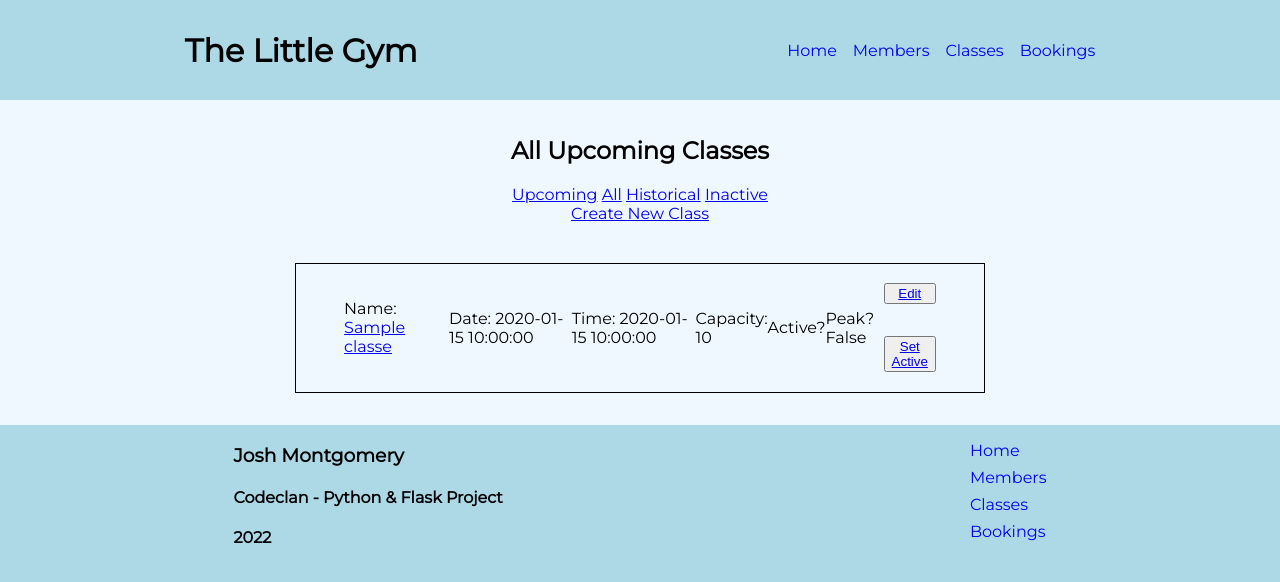
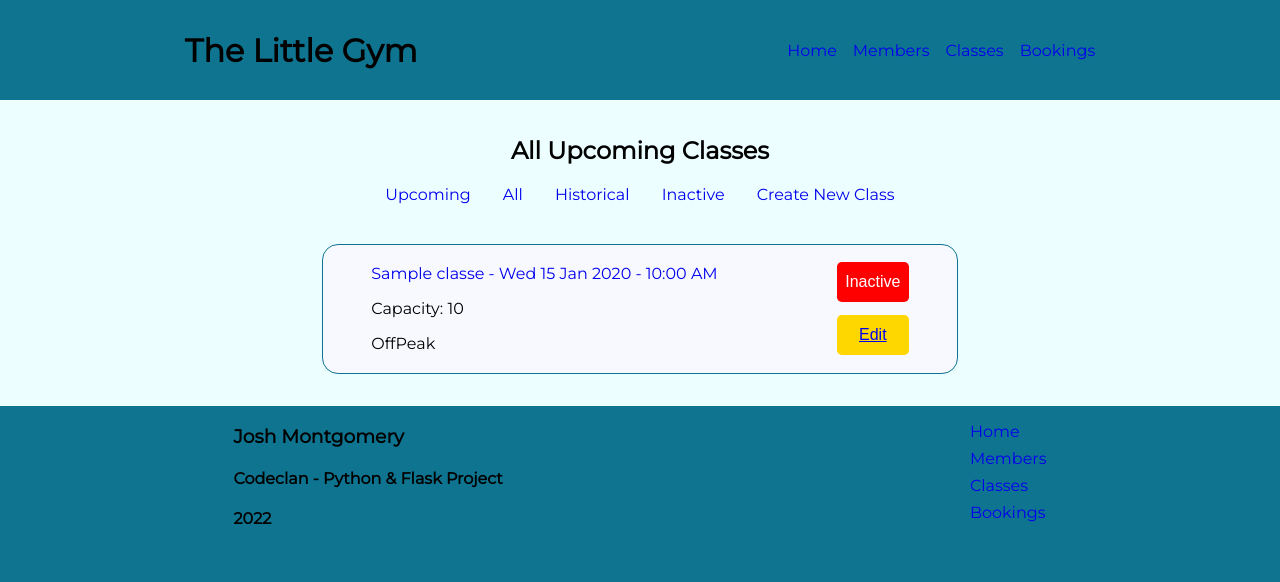
Before and after one commit to jomonty/python_project_gym_app, a Flask app: page /classes in a window 1280 px wide. Shown: the top 582 px of the page. Run offline with Flask 2, Linux system fonts and the light colour scheme; a database or web service that is not in the repository returns one stand-in record (values such as "Sample title"); some libraries are stand-ins or nearby versions.

Commit message:
class styling added

```diff
--- a/gym_app/console.py
+++ b/gym_app/console.py
@@ -24,13 +24,13 @@ for i in range(0,10):
     member = member_repo.save(member)
     members.append(member)
 
-gym_class_1 = GymClass('Zumba', date(2022, 12, 5), time(7, 0, 0), 10, True)
+gym_class_1 = GymClass('Zumba', date(2022, 12, 15), time(7, 0, 0), 10, True)
 gym_class_1 = gym_class_repo.save(gym_class_1)
-gym_class_2 = GymClass('Conditioning', date(2022, 12, 7), time(6, 0, 0), 5, True)
+gym_class_2 = GymClass('Conditioning', date(2022, 12, 19), time(6, 0, 0), 5, True)
 gym_class_2 = gym_class_repo.save(gym_class_2)
 gym_class_3 = GymClass('Yoga', date(2022, 12, 9), time(9, 0, 0), 8, True)
 gym_class_3 = gym_class_repo.save(gym_class_3)
-gym_class_4 = GymClass('CrossFit', date(2022, 12, 6), time(17, 0, 0), 4, False)
+gym_class_4 = GymClass('CrossFit', date(2022, 12, 10), time(17, 0, 0), 4, False)
 gym_class_4 = gym_class_repo.save(gym_class_4)
 gym_class_5 = GymClass('Zumba', date(2022, 11, 5), time(20, 0, 0), 10, True)
 gym_class_5 = gym_class_repo.save(gym_class_5)
--- a/gym_app/controllers/booking_controller.py
+++ b/gym_app/controllers/booking_controller.py
@@ -20,6 +20,7 @@ def all_bookings():
 # DELETE - GET - Process request
 @bookings_blueprint.route('/bookings/<int:id>/delete', methods=['GET'])
 def one_booking_delete(id):
+    print(id)
     booking_repo.delete(id)
     return redirect(request.referrer)
 
--- a/gym_app/controllers/class_controller.py
+++ b/gym_app/controllers/class_controller.py
@@ -75,16 +75,17 @@ def one_class_edit_show(id):
     return render_template('classes/edit.html', gym_class=gym_class)
 
 # EDIT - POST - Process Request
-@classes_blueprint.route('/classes/<int:id>/edit', methods=['POST'])
-def one_class_edit_save(id):
+@classes_blueprint.route('/classes/edit', methods=['POST'])
+def one_class_edit_save():
     form_data = request.form
-    name = form_data=['name']
+    name = form_data['name']
     class_date = date.fromisoformat(form_data['class_date'])
     class_time = time.fromisoformat(form_data['class_time'])
     capacity = int(form_data['capacity'])
     is_active = 'active' in form_data
+    id = form_data['id']
     gym_class = GymClass(name, class_date, class_time, capacity, is_active, id)
-    gym_class_repo.save(gym_class)
+    gym_class_repo.update(gym_class)
     return redirect(f'/classes/{id}')
 
 # DELETE - GET - Process Request
--- a/gym_app/repositories/admin_repo.py
+++ b/gym_app/repositories/admin_repo.py
@@ -89,7 +89,7 @@ def select_premium_members_for_booking(gym_class: GymClass) -> list[Member]:
 # SELECT ALL BOOKINGS FOR CLASS
 def select_all_by_class(gym_class: GymClass) -> list[Booking]:
     sql = """
-            SELECT *
+            SELECT b.*
             FROM bookings b
             LEFT JOIN members m on b.member_id = m.id
             WHERE class_id = %s
--- a/gym_app/static/css/buttons.css
+++ b/gym_app/static/css/buttons.css
@@ -20,6 +20,9 @@
 .button-edit {
     background-color: gold;
 }
+.button-book {
+    background-color: coral;
+}
 .button-delete {
     background-color: grey;
 }
--- a/gym_app/static/css/classes.css
+++ b/gym_app/static/css/classes.css
@@ -6,26 +6,65 @@
     align-items: center;
     padding: 0 0 1em 0;
 }
+.classes-header-nav {
+    display: flex;
+    column-gap: 2em;
+}
 .classes-main {
     display: flex;
     flex-wrap: nowrap;
     flex-direction: column;
     align-items: center;
+    width: 70%;
     column-gap: 2em;
     row-gap: 2em;
 }
 .card-class {
     display: flex;
     flex-direction: row;
-    justify-content: space-evenly;
+    justify-content: space-between;
     align-items: center;
-    border: 1px solid black;
+    border: 1px solid #0e7490;
+    border-radius: 1em;
+    background-color: ghostwhite;
     padding: 0 3em 0 3em;
     height: 8em;
     width: 60%;
 }
-.class-show-buttons {
+.card-class-text {
     display: flex;
     flex-direction: column;
-    row-gap: 2em;
+    row-gap: 1em;
+    justify-items: flex-start;
 }
+.card-class-text > p {
+    padding: 0;
+    margin: 0;
+}
+.card-class-buttons {
+    display: flex;
+    flex-direction: column;
+    row-gap: 0.8em;
+}
+.card-class-buttons-4 {
+    display: flex;
+    flex-direction: column;
+    flex-wrap: wrap;
+    justify-content: center;
+    height: 100%;
+    width: 25%;
+    row-gap: 0.8em;
+    column-gap: 0.8em;
+    padding: 0;
+}
+
+.class-form {
+    display: flex;
+    flex-direction: column;
+    width: 50%;
+    row-gap: 1em;
+    border: 1px solid #0e7490;
+    padding: 1em;
+    border-radius: 1em;
+    background-color: ghostwhite;
+}
--- a/gym_app/static/css/homepage.css
+++ b/gym_app/static/css/homepage.css
@@ -19,6 +19,7 @@
 
 .news-post-form {
     width: 75%;
+    margin: 0 0 2em 0;
 }
 
 .news-post-form-fieldset {
@@ -27,6 +28,8 @@
     flex-direction: column;
     align-items: center;
     padding-bottom: 0;
+    border-radius: 1em;
+    border: 1px solid #0e7490;
 }
 
 textarea {
@@ -41,11 +44,16 @@ textarea {
 }
 
 .card-news {
+    background-color: ghostwhite;
     display: flex;
     flex-direction: column;
     flex-wrap: nowrap;
     width: 80%;
-    border: 1px solid black;
+    border: 1px solid #0e7490;
+    border-radius: 1em;
     padding: 0.5em;
     margin: 1em 0 1em 0;
 }
+.card-news > p {
+    padding: 0 3em 0 3em;
+}
--- a/gym_app/static/css/main.css
+++ b/gym_app/static/css/main.css
@@ -5,7 +5,7 @@
         'base-main'
         'base-footer';
     grid-template-rows: 100px 1fr 100px;
-    background-color: lightblue;
+    background-color: #0e7490;
     margin: 0;
     font-family: Montserrat, Heletica, sans-serif;
 }
@@ -22,7 +22,7 @@
 }
 .base-body-main {
     grid-area: base-main;
-    background-color: aliceblue;
+    background-color: #ecfeff;
     padding: 1em 0 2em 0;
     display: flex;
     flex-direction: column;
@@ -41,3 +41,18 @@
     row-gap: 0.5em;
     padding-top: 1em;
 }
+.label-input-pair {
+    display: flex;
+    justify-content: space-between;
+    height: 2em;
+    align-items: center;
+    column-gap: 0.1em;
+}
+.label-input-pair > input[type=text] {
+    width: 70%;
+    height: 2em;
+}
+.label-input-pair > input[type=checkbox] {
+    width: 2em;
+    height: 2em;
+}
--- a/gym_app/templates/classes/edit.html
+++ b/gym_app/templates/classes/edit.html
@@ -9,7 +9,7 @@
         <h2>Edit Class</h2>
     </header>
     <main class="classes-main">
-        <form action="/classes/new" method="post">
+        <form action="/classes/edit" method="post" class="class-form">
             <div class="label-input-pair">
                 <label for="name">Name: </label>
                 <input type="text"
@@ -44,6 +44,7 @@
                         id="active"
                         name="active" {% if gym_class.is_active %}checked{% endif %}>
             </div>
+            <input type="hidden" name="id" value="{{ gym_class.id }}">
             <button type="submit">Save</button>
         </form>
     </main>
--- a/gym_app/templates/classes/index.html
+++ b/gym_app/templates/classes/index.html
@@ -8,34 +8,47 @@
     <header class="classes-header">
         <h2>{{ header }}</h2>
         <nav class="classes-header-nav">
-            <a href="/classes">Upcoming</a>
-            <a href="/classes/all">All</a>
-            <a href="/classes/historical">Historical</a>
-            <a href="/classes/inactive">Inactive</a>
+            <a href="/classes" class="sub-nav-link">Upcoming</a>
+            <a href="/classes/all" class="sub-nav-link">All</a>
+            <a href="/classes/historical" class="sub-nav-link">Historical</a>
+            <a href="/classes/inactive" class="sub-nav-link">Inactive</a>
+            <a href="/classes/new" class="sub-nav-link">Create New Class</a>
         </nav>
-        <a href="/classes/new">Create New Class</a>
     </header>
     <main class="classes-main">
         {% for class in classes %}
             <section class="card-class">
-                <p>Name: <a href="/classes/{{ class.id }}">{{ class.name }}</a></p>
-                <p>Date: {{ class.class_date }}</p>
-                <p>Time: {{ class.class_time }}</p>
-                <p>Capacity: {{ class.capacity }}</p>
-                <p>Active? {{ class.is_active }}</p>
-                <p>Peak? {{ class.is_peak }}</p>
-                <div class="class-show-buttons">
-                    <button>
+                <div class="card-class-text">
+                    <p>
+                        <a href="/classes/{{ class.id }}" class="inline-link">
+                            {{ class.name }} -
+                            {{ class.class_date.strftime('%a %-d %b %Y') }} -
+                            {{ class.class_time.strftime('%I:%M %p') }}
+                        </a>
+                    </p>
+                    <p>Capacity: {{ class.capacity }}</p>
+                    {% if class.is_peak %}
+                        <p>Peak</p>
+                    {% else %}
+                        <p>OffPeak</p>
+                    {% endif %}
+                </div>
+                <div class="card-class-buttons">
+                    {% if class.is_active %}
+                        <a href="/classes/{{ class.id }}/toggle" class="invisi-link">
+                            <button class="button class-button button-set-inactive">
+                                Active
+                            </button>
+                        </a>
+                    {% else %}
+                        <a href="/classes/{{ class.id }}/toggle" class="invisi-link">
+                            <button class="button class-button button-set-active">
+                                Inactive
+                            </button>
+                        </a>
+                    {% endif %}
+                    <button class="button button-edit">
                         <a href="/classes/{{ class.id }}/edit">Edit</a>
-                    </button>
-                    <button>
-                        <a href="/classes/{{ class.id }}/toggle">
-                            {% if class.is_active %}
-                                Set Inactive
-                            {% else %}
-                                Set Active
-                            {% endif %}
-                        </a>
                     </button>
                 </div>
             </section>
--- a/gym_app/templates/classes/new.html
+++ b/gym_app/templates/classes/new.html
@@ -9,7 +9,7 @@
         <h2>Create New Class</h2>
     </header>
     <main class="classes-main">
-        <form action="/classes/new" method="post">
+        <form action="/classes/new" method="post" class="class-form">
             <div class="label-input-pair">
                 <label for="name">Name: </label>
                 <input type="text" id="name" name="name">
--- a/gym_app/templates/members/edit.html
+++ b/gym_app/templates/members/edit.html
@@ -9,7 +9,7 @@
         <h2>Edit Member</h2>
     </header>
     <main class="member-main">
-        <form action="/members/{{ member.id }}/edit" method="post">
+        <form action="/members/{{ member.id }}/edit" method="post" class="member-form">
             <div class="label-input-pair">
                 <label for ="first_name">First Name: </label>
                 <input type="text"
--- a/gym_app/templates/members/index.html
+++ b/gym_app/templates/members/index.html
@@ -35,13 +35,13 @@
                     </button>
                     {% if member.is_active %}
                         <a href="/members/{{ member.id }}/toggle" class="invisi-link">
-                            <button class="button member-button button-set-inactive">
+                            <button class="button button-set-inactive">
                                 Active
                             </button>
                         </a>
                     {% else %}
                         <a href="/members/{{ member.id }}/toggle" class="invisi-link">
-                            <button class="button member-button button-set-active">
+                            <button class="button button-set-active">
                                 Inactive
                             </button>
                         </a>
--- a/gym_app/templates/members/new.html
+++ b/gym_app/templates/members/new.html
@@ -12,7 +12,7 @@
         </nav>
     </header>
     <main class="member-main">
-        <form action="/members/new" method="post">
+        <form action="/members/new" method="post" class="member-form">
             <div class="label-input-pair">
                 <label for ="first_name">First Name: </label>
                 <input type="text" id="first_name" name="first_name">
```
Also changed, not shown: gym_app/static/css/members.css (+24 -1 lines), gym_app/templates/classes/show.html (+62 -28 lines), gym_app/templates/members/show.html (+31 -9 lines).
